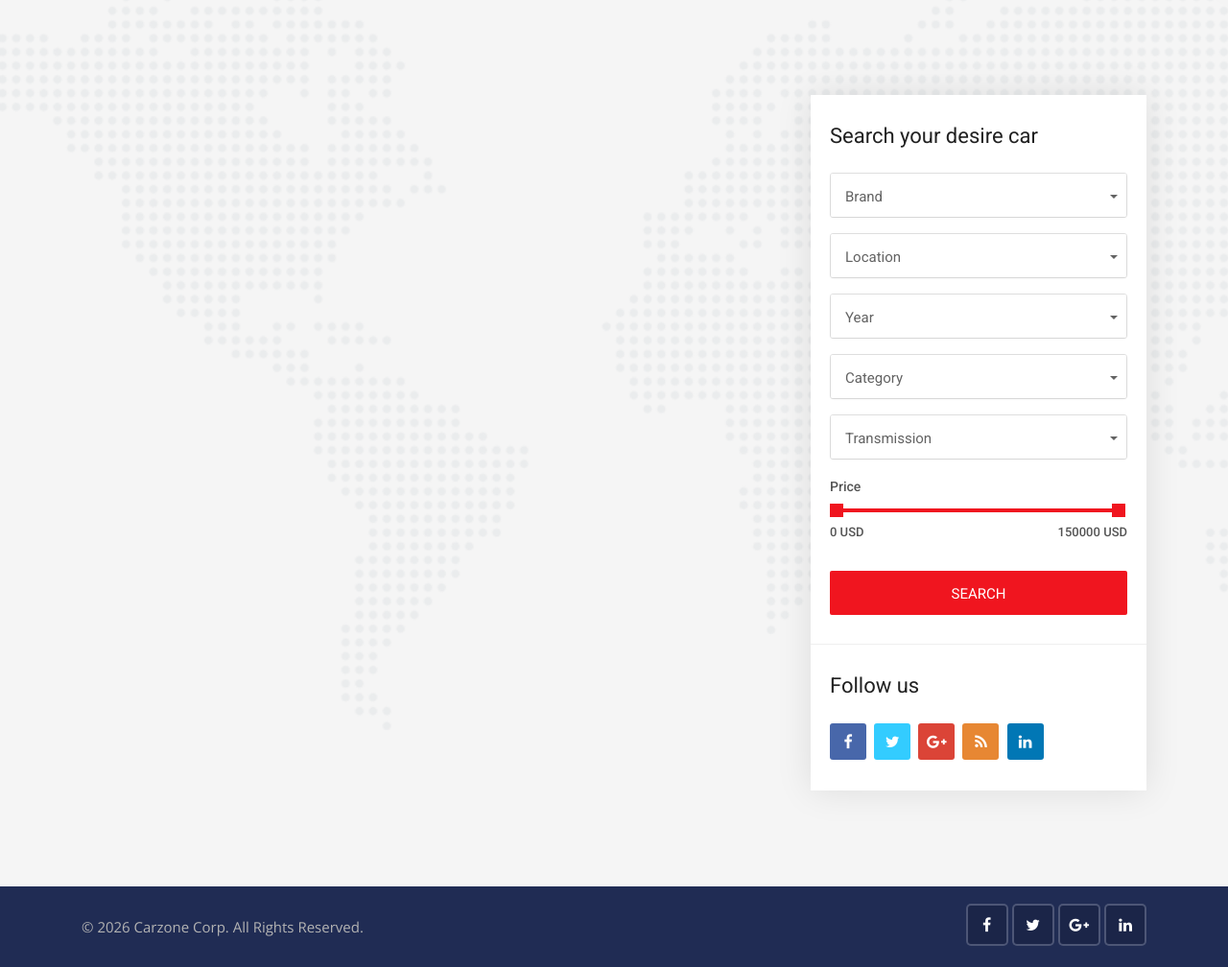
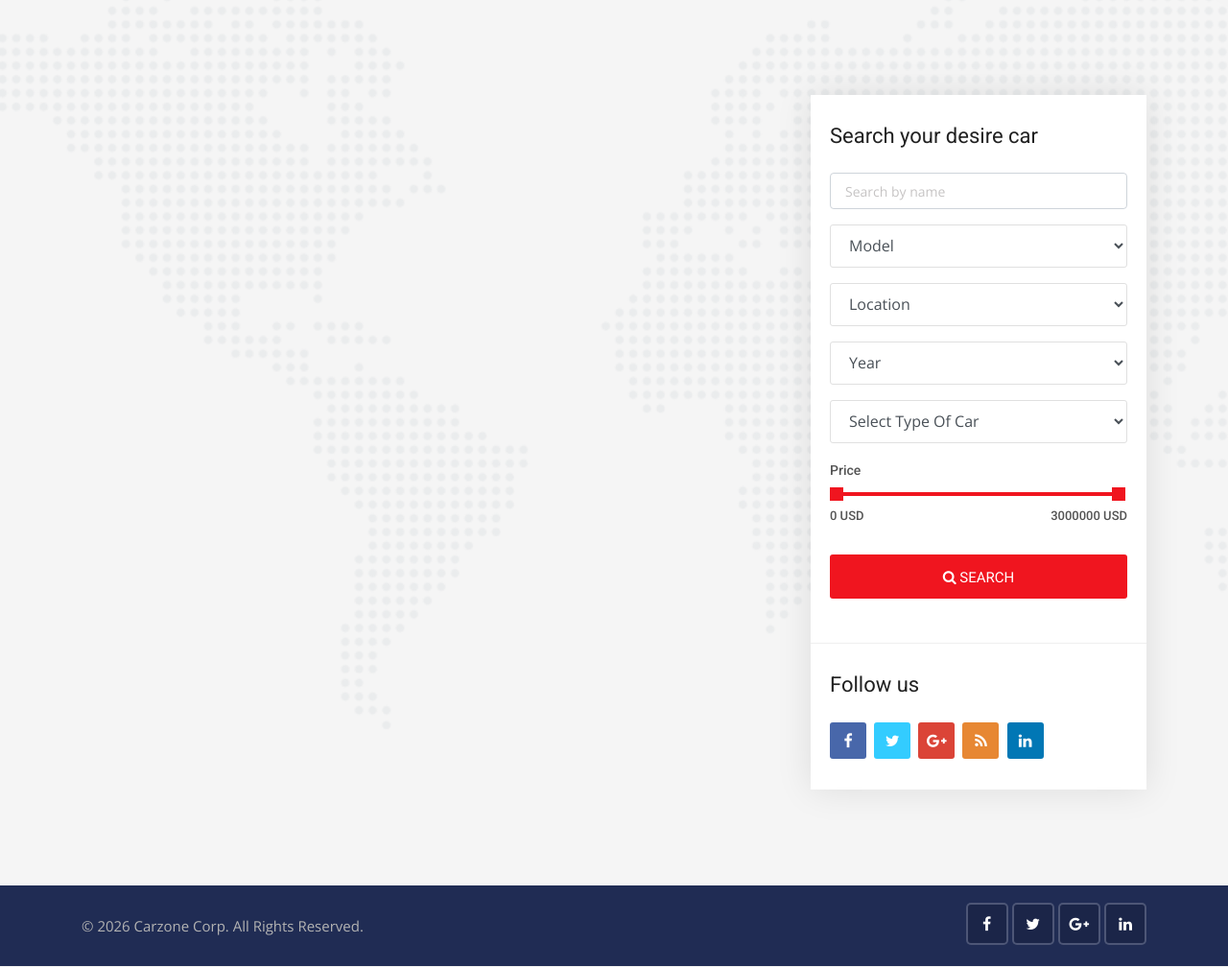
Before and after one commit to dev-raviyadav/carzone, a Django app: page /cars/ in a window 1280 px wide. Shown: the part 361-1369 px from the top of the page at 96% size. Run offline with Django 5.2, Linux system fonts and the light colour scheme; data that the repository does not hold is empty; some libraries are stand-ins or nearby versions.

Commit message:
add car detail page and filter

```diff
--- a/cars/views.py
+++ b/cars/views.py
@@ -9,8 +9,17 @@ def cars(request):
     page = request.GET.get('page')
     paged_cars = paginator.get_page(page)
 
+    model_search = Car.objects.values_list('model', flat="true").distinct()
+    city_search = Car.objects.values_list('city', flat="true").distinct()
+    year_search = Car.objects.values_list('year', flat="true").distinct()
+    body_style_search = Car.objects.values_list('body_style', flat="true").distinct()
+
     data={
-        'cars': paged_cars
+        'cars': paged_cars,
+        'model_search': model_search,
+        'city_search': city_search,
+        'year_search': year_search,
+        'body_style_search': body_style_search
     }
     return render(request, 'cars/cars.html', data)
 
@@ -26,7 +35,54 @@ def car_detail(request, id):
 def search(request):
     cars = Car.objects.order_by('-created_date')
 
+    model_search = Car.objects.values_list('model', flat="true").distinct()
+    city_search = Car.objects.values_list('city', flat="true").distinct()
+    year_search = Car.objects.values_list('year', flat="true").distinct()
+    body_style_search = Car.objects.values_list('body_style', flat="true").distinct()
+    transmission_search = Car.objects.values_list('transmission', flat="true").distinct()
+
+    if 'keyword' in request.GET:
+        keyword = request.GET['keyword']
+        if keyword:
+            cars = cars.filter(description__icontains=keyword)
+
+    if 'model' in request.GET:
+        model = request.GET['model']
+        if model:
+            cars = cars.filter(model__iexact=model)
+
+    if 'city' in request.GET:
+        city = request.GET['city']
+        if city:
+            cars = cars.filter(city__iexact=city)
+
+    if 'year' in request.GET:
+        year = request.GET['year']
+        if year:
+            cars = cars.filter(year__iexact=year)
+
+    if 'body_style' in request.GET:
+        body_style = request.GET['body_style']
+        if body_style:
+            cars = cars.filter(body_style__iexact=body_style)
+
+    if 'transmission' in request.GET:
+        transmission = request.GET['transmission']
+        if transmission:
+            cars = cars.filter(transmission__iexact=transmission)
+
+    if 'min_price' in request.GET:
+        min_price = request.GET['min_price']
+        max_price = request.GET['max_price']
+        if max_price:
+            cars = cars.filter(price__gte=min_price, price__lte=max_price)
+
     data = {
-        'cars': cars
+        'cars': cars,
+        'model_search': model_search,
+        'city_search': city_search,
+        'year_search': year_search,
+        'body_style_search': body_style_search,
+        'transmission_search': transmission_search
     }
     return render(request, 'cars/search.html', data)
--- a/templates/cars/cars.html
+++ b/templates/cars/cars.html
@@ -131,64 +131,52 @@
                     <!-- Advanced search start -->
                     <div class="widget advanced-search2">
                         <h3 class="sidebar-title">Search your desire car</h3>
-                        <form method="GET">
+                        <form action="{% url 'search' %}" method="GET">
                             <div class="form-group">
-                                <select class="selectpicker search-fields" name="brand">
-                                    <option>Brand</option>
-                                    <option>Any</option>
-                                    <option>New</option>
-                                    <option>Semi-New</option>
-                                    <option>Damaged</option>
-                                    <option>Used</option>
+                                <input type="text" name="keyword" placeholder="Search by name" class="form-control">
+                            </div>
+
+                            <div class="form-group">
+                                <select class="form-control search-fields" name="model">
+                                    <option selected="true" disabled="disabled">Model</option>
+                                    {% for model in model_search %}
+                                    <option value="{{ model }}">{{ model }}</option>
+                                    {% endfor %}
                                 </select>
                             </div>
                             <div class="form-group">
-                                <select class="selectpicker search-fields" name="location">
-                                    <option>Location</option>
-                                    <option>United States</option>
-                                    <option>United Kingdom</option>
-                                    <option>American Samoa</option>
-                                    <option>Belgium</option>
-                                    <option>Cameroon</option>
-                                    <option>Canada</option>
+                                <select class="form-control search-fields" name="city">
+                                    <option selected="true" disabled="disabled">Location</option>
+                                    {% for city in city_search %}
+                                    <option value="{{ city }}">{{ city }}</option>
+                                    {% endfor %}
                                 </select>
                             </div>
                             <div class="form-group">
-                                <select class="selectpicker search-fields" name="year">
-                                    <option>Year</option>
-                                    <option>2016</option>
-                                    <option>2017</option>
-                                    <option>2018</option>
-                                    <option>2019</option>
-                                    <option>2020</option>
+                                <select class="form-control search-fields" name="year">
+                                    <option selected="true" disabled="disabled">Year</option>
+                                    {% for year in year_search %}
+                                    <option value="{{ year }}">{{ year }}</option>
+                                    {% endfor %}
                                 </select>
                             </div>
                             <div class="form-group">
-                                <select class="selectpicker search-fields" name="category">
-                                    <option>Category</option>
-                                    <option>Luxury Car</option>
-                                    <option>Pickup Truck</option>
-                                    <option>Minivan</option>
-                                    <option>Truck</option>
-                                    <option>Sports Car</option>
-                                    <option>Wagon</option>
-                                </select>
-                            </div>
-                            <div class="form-group">
-                                <select class="selectpicker search-fields" name="transmission">
-                                    <option>Transmission</option>
-                                    <option>Automatic</option>
-                                    <option>Manual</option>
-                                    <option>Tiptronic</option>
+                                <select class="form-control search-fields" name="body_style">
+                                    <option selected="true" disabled="disabled">Select Type Of Car</option>
+                                    {% for body_style in body_style_search %}
+                                    <option value="{{ body_style }}">{{ body_style }}</option>
+                                    {% endfor %}
                                 </select>
                             </div>
                             <div class="range-slider clearfix">
-                                <label>Price</label>
-                                <div data-min="0" data-max="150000"  data-min-name="min_price" data-max-name="max_price" data-unit="USD" class="range-slider-ui ui-slider" aria-disabled="false"></div>
-                                <div class="clearfix"></div>
-                            </div>
-                            <div class="form-group mb-0">
-                                <button class="search-button btn">Search</button>
+                                            <label>Price</label>
+                                            <div data-min="0" data-max="3000000"  data-min-name="min_price" data-max-name="max_price" data-unit="USD" class="range-slider-ui ui-slider" aria-disabled="false"></div>
+                                            <div class="clearfix"></div>
+                                        </div>
+                            <div class="form-group">
+                                <button class="btn btn-block button-theme btn-md">
+                                    <i class="fa fa-search"></i> Search
+                                </button>
                             </div>
                         </form>
                     </div>
```
Also changed, not shown: pages/views.py (+9 -1 lines), static/css/admin.css (added, +37 -0 lines), templates/admin/base_site.html (added, +12 -0 lines), templates/cars/search.html (+22 -33 lines), templates/pages/home.html (+22 -33 lines).
